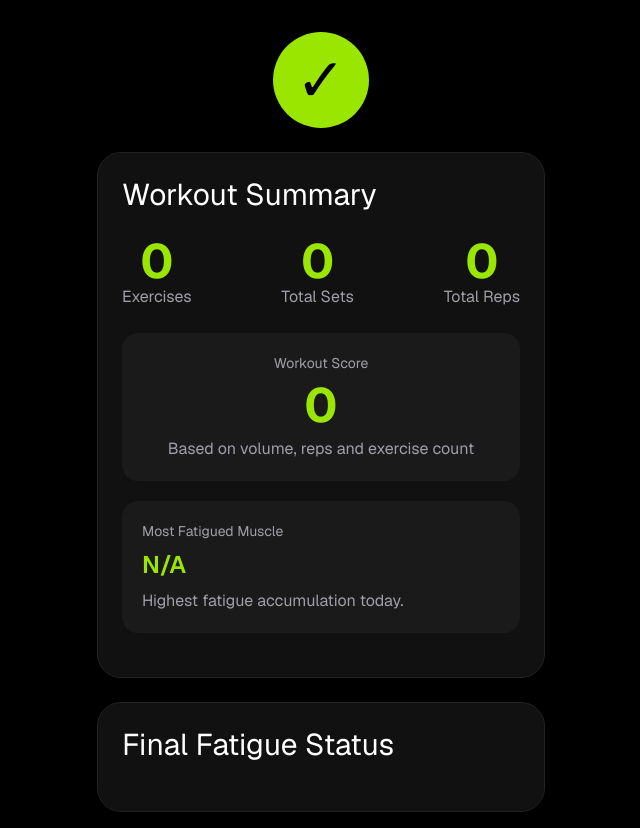
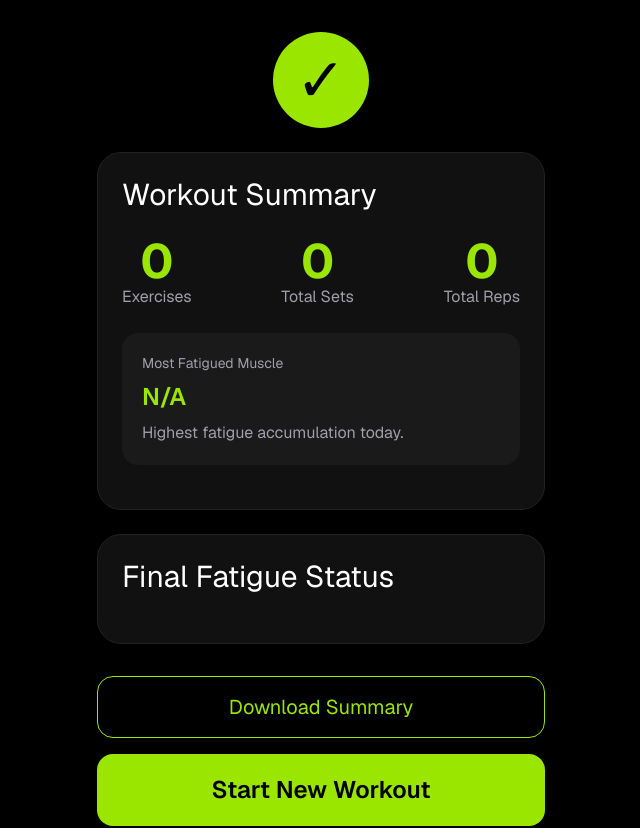
Before and after one commit to imrangfx/dont-over-train, a Next.js app: page /workout/complete in a window 1280 px wide. Shown: the top 828 px of the page, without its empty margins (319-959 px from the left). Built offline with nearby package versions, Linux system fonts and the light colour scheme.

Commit message:
Remove workout score display from the complete page

```diff
--- a/app/workout/complete/page.tsx
+++ b/app/workout/complete/page.tsx
@@ -238,18 +238,6 @@ ${fatigueArray
             </div>
 
           </div>
-          <div className="bg-[#1a1a1a] rounded-2xl p-5 mb-5 text-center">
-            <p className="text-zinc-400 text-sm mb-2">
-              Workout Score
-            </p>
-            <h3 className="text-5xl font-bold text-lime-400">
-              {workoutScore}
-            </h3>
-
-            <p className="text-zinc-400 mt-2">
-              Based on volume, reps and exercise count
-            </p>
-          </div>
           {isPR && (
             <div className="bg-yellow-500/10 border border-yellow-500 rounded-2xl p-4 mb-5 text-center">
               <p className="text-yellow-400 font-semibold">
```
